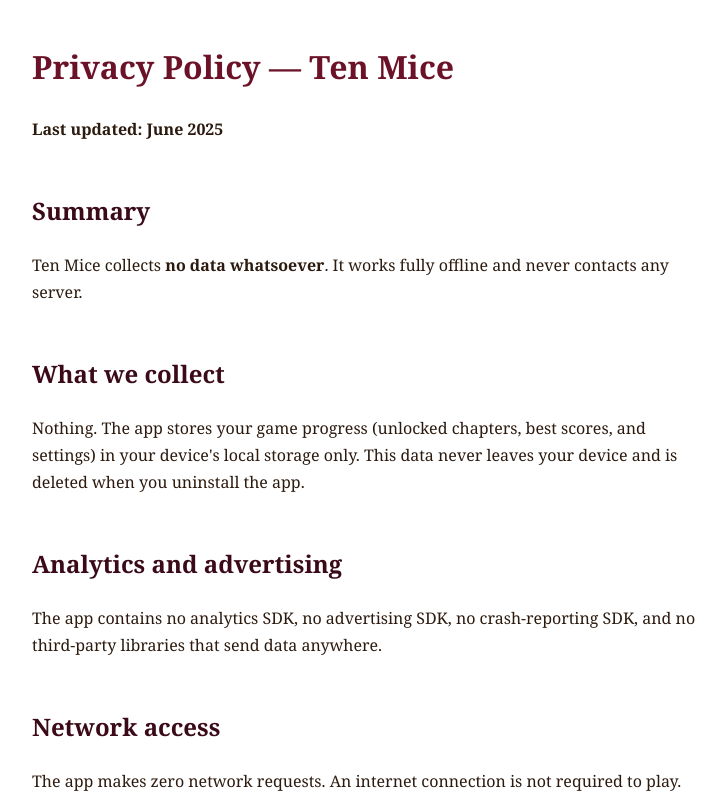
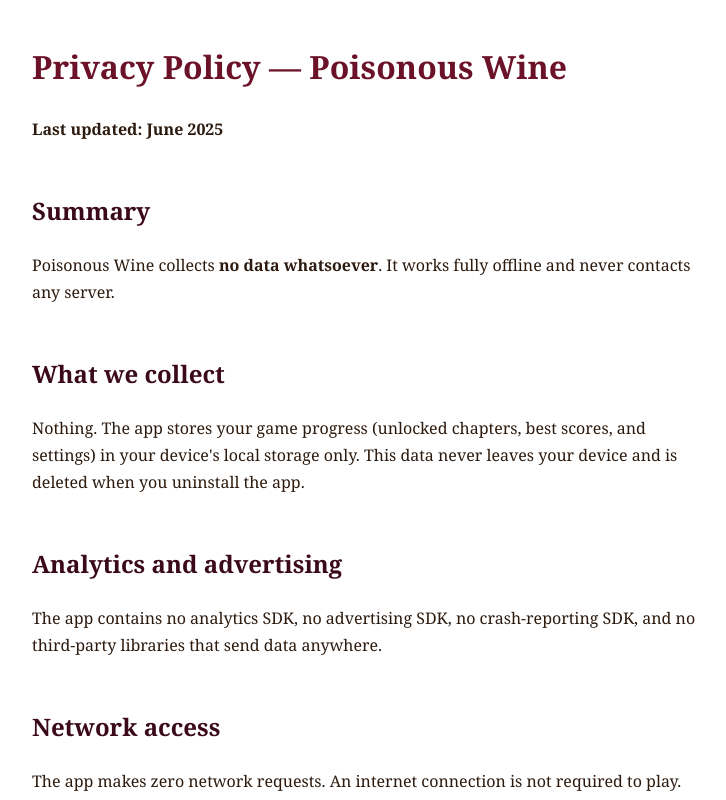
Before and after one commit to zairalaraib/poisonouswine-privacy, a plain HTML site: page index.html in a window 1280 px wide. Shown: the top 800 px of the page, without its empty margins (268-994 px from the left). Drawn offline with Linux system fonts and the light colour scheme.

Commit message:
Rename to Poisonous Wine

```diff
--- a/index.html
+++ b/index.html
@@ -3,7 +3,7 @@
 <head>
   <meta charset="UTF-8" />
   <meta name="viewport" content="width=device-width, initial-scale=1.0" />
-  <title>Ten Mice — Privacy Policy</title>
+  <title>Poisonous Wine — Privacy Policy</title>
   <style>
     body { font-family: Georgia, serif; max-width: 680px; margin: 40px auto; padding: 0 20px; color: #2c1a0e; line-height: 1.7; }
     h1 { color: #6b1229; }
@@ -11,11 +11,11 @@
   </style>
 </head>
 <body>
-  <h1>Privacy Policy — Ten Mice</h1>
+  <h1>Privacy Policy — Poisonous Wine</h1>
   <p><strong>Last updated: June 2025</strong></p>
 
   <h2>Summary</h2>
-  <p>Ten Mice collects <strong>no data whatsoever</strong>. It works fully offline and never contacts any server.</p>
+  <p>Poisonous Wine collects <strong>no data whatsoever</strong>. It works fully offline and never contacts any server.</p>
 
   <h2>What we collect</h2>
   <p>Nothing. The app stores your game progress (unlocked chapters, best scores, and settings) in your device's local storage only. This data never leaves your device and is deleted when you uninstall the app.</p>
```
